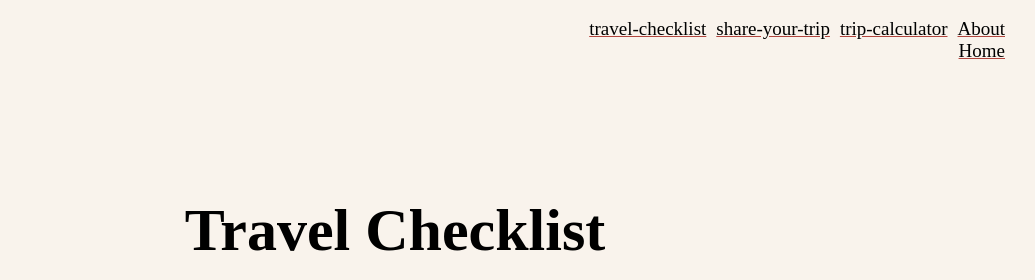
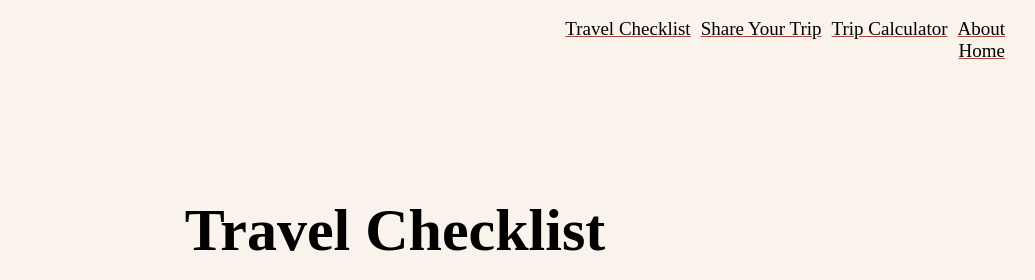
Before and after one commit to MFarah-Hammoud/where-to-fly-next, a plain HTML site: page travel-checklist.html in a window 1280 px wide. Shown: the top 280 px of the page, 245-1280 px from the left. Drawn offline with Linux system fonts and the light colour scheme.

Commit message:
Refactor travel-checklist.html structure and comments
Updated the HTML structure and corrected the file name in comments.

```diff
--- a/travel-checklist.html
+++ b/travel-checklist.html
@@ -8,7 +8,7 @@
       Name: Farah Hammoud
       Date: 05/03/2025
 
-      Filename: Travel Checklist.html
+      Filename: travel-checklist.html
 
       Page Decription: This page allows the user to keep track of the countries they have visited in the past and those they wish to visit in the future.
       They can also upload photos of the visited countries as a photo gallery format. It also a travel progress as a percentage based on all countries entered in both lists.
@@ -30,9 +30,9 @@
 
             <nav>
 				<button class="headernav"><a href="about.html">About</a></button>
-				<button class="headernav"><a href="Trip Calculator.html">trip-calculator</a></button>
-				<button class="headernav"><a href="Share Your Trip.html">share-your-trip</a></button>
-				<button class="headernav"><a href="Travel Checklist.html">travel-checklist</a></button>
+				<button class="headernav"><a href="trip-calculator.html">Trip Calculator</a></button>
+				<button class="headernav"><a href="share-your-trip.html">Share Your Trip</a></button>
+				<button class="headernav"><a href="travel-checklist.html">Travel Checklist</a></button>
 				<button class="headernav"><a href="index.html">Home</a></button>
 			</nav>
         </header>
```
